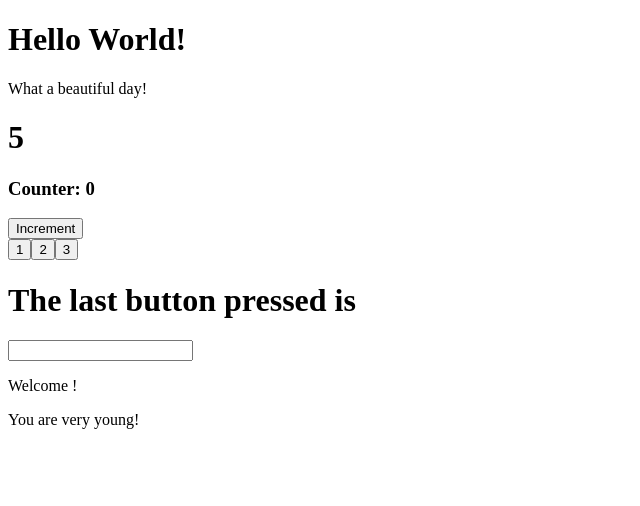
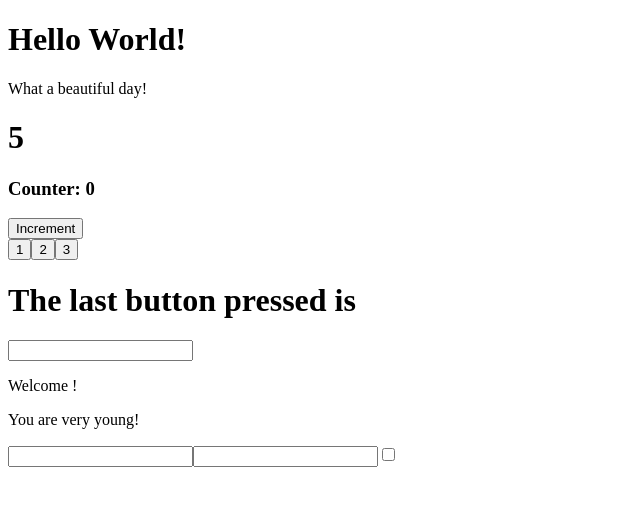
Before and after one commit to nicpes/react_exercises, a React (Create React App) app: page / in a window 1280 px wide. Shown: the top 506 px of the page, without its empty margins (0-640 px from the left). Built offline with nearby package versions, Linux system fonts and the light colour scheme.

Commit message:
forms-02

```diff
--- a/src/App.js
+++ b/src/App.js
@@ -5,6 +5,7 @@
 import { Hello } from "./Hello";
 import { InteractiveWelcome } from "./InteractiveWelcome";
 import { Welcome } from "./Welcome";
+import { Login } from "./Login";
 
 export class App extends React.Component {
   render() {
@@ -20,6 +21,7 @@
         <ClickCounter />
         <ClickTracker />
         <InteractiveWelcome />
+        <Login />
       </div>
     );
   }
--- /dev/null
+++ b/src/Login.js
@@ -0,0 +1,57 @@
+import React from "react";
+
+export class Login extends React.Component {
+  state = {
+    username: "",
+    password: "",
+    remember: false,
+  };
+  handleUsernameChange = (event) => {
+    const value = event.target.value;
+
+    this.setState({
+      username: value,
+    });
+    console.log(value);
+  };
+  handlePasswordChange = (event) => {
+    const value = event.target.value;
+
+    this.setState({
+      password: value,
+    });
+    console.log(value);
+  };
+  handleRememberChange = (event) => {
+    const value = event.target.checked;
+
+    this.setState({
+      remember: value,
+    });
+    console.log(value);
+  };
+
+  render() {
+    return (
+      <div>
+        <input
+          name="username"
+          value={this.state.username}
+          onChange={this.handleUsernameChange}
+        ></input>
+        <input
+          name="password"
+          type="password"
+          value={this.state.password}
+          onChange={this.handlePasswordChange}
+        ></input>
+        <input
+          name="remember"
+          type="checkbox"
+          checked={this.state.remember}
+          onChange={this.handleRememberChange}
+        ></input>
+      </div>
+    );
+  }
+}
```
